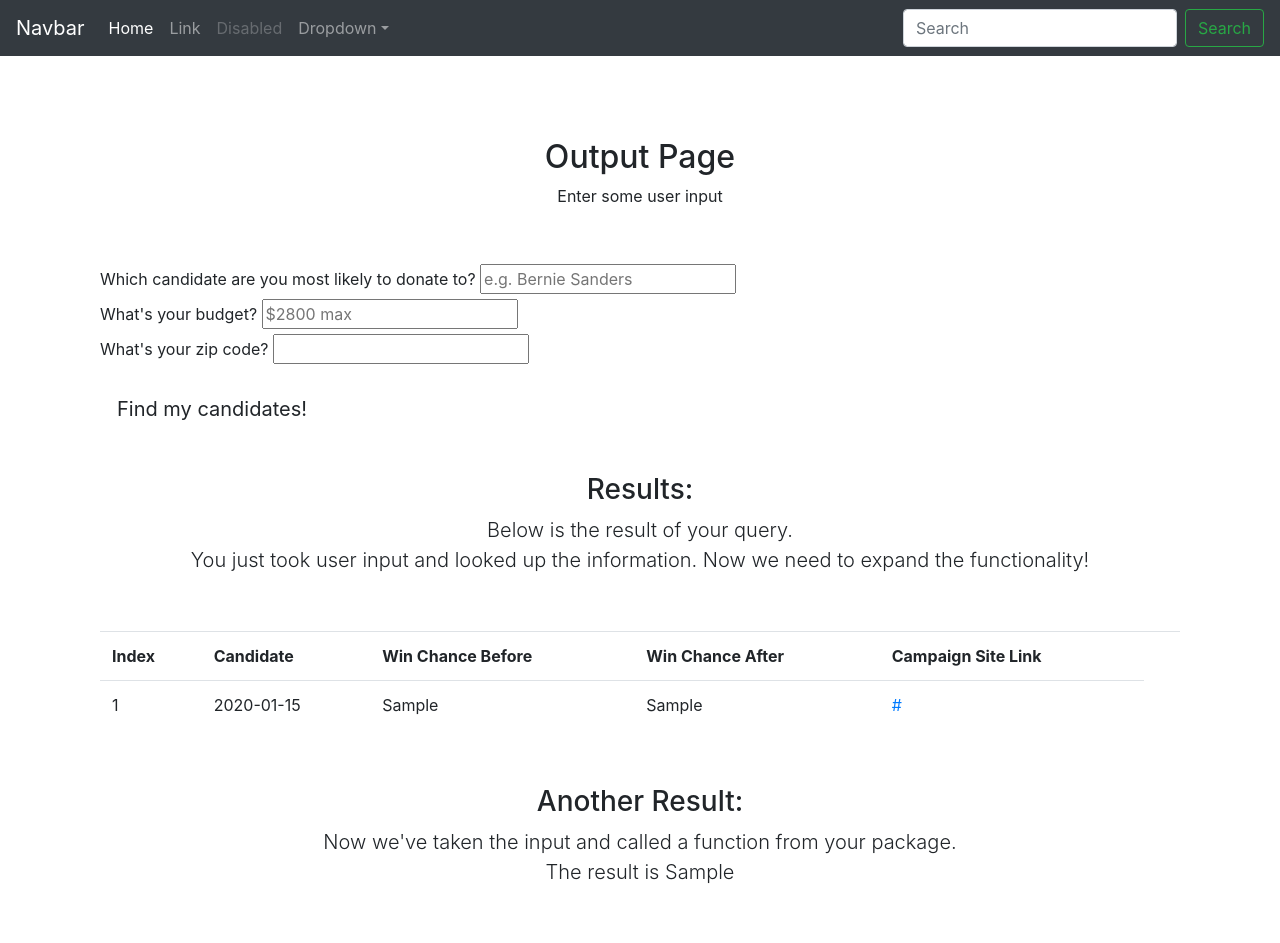
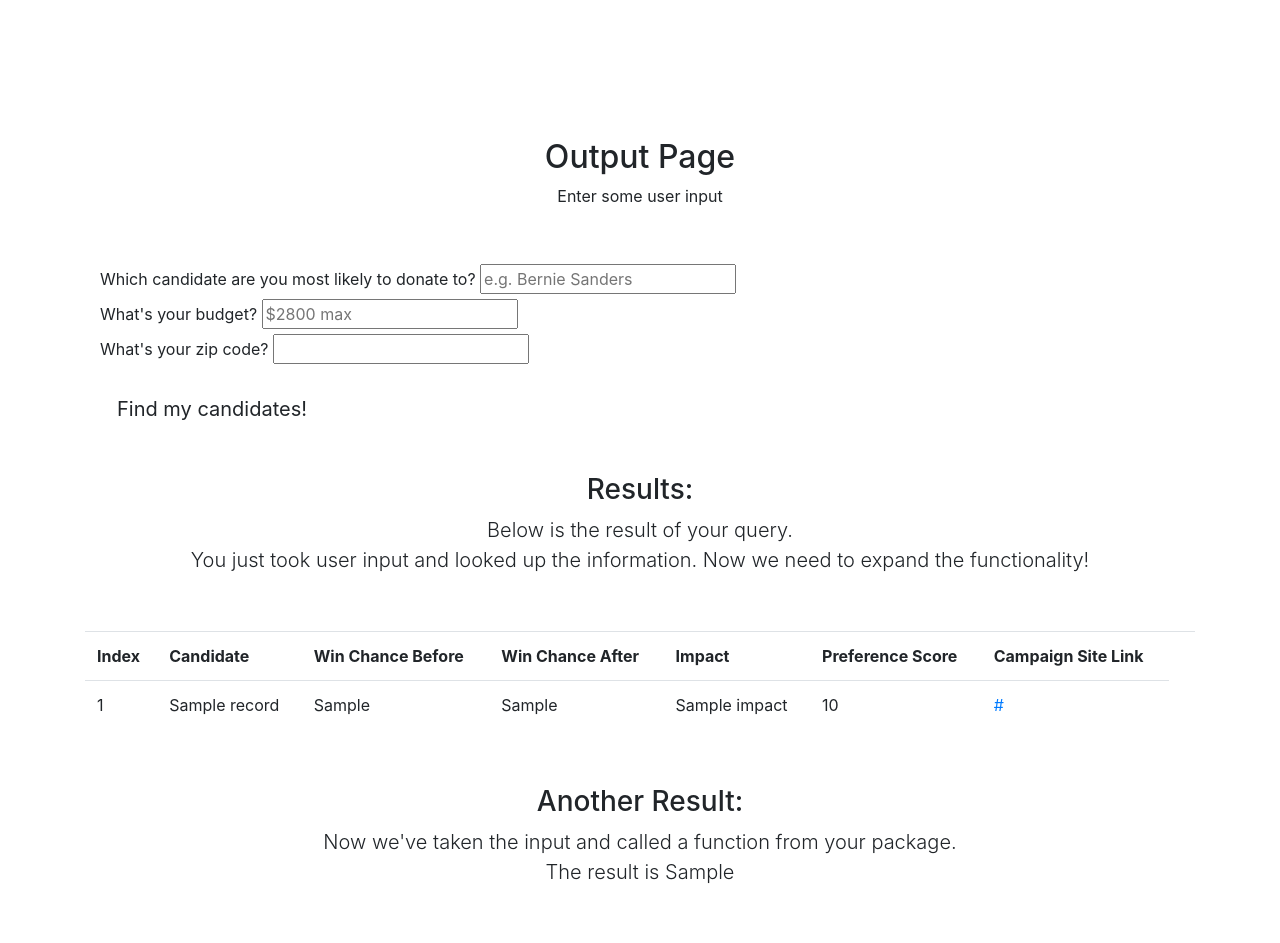
Before and after one commit to KavehShoorideh/GrassrootsDonor, a Flask app: template myflask/templates/output.html in a window 1280 px wide. Run offline with Flask 2, Linux system fonts and the light colour scheme; the template is opened without the code that fills it: most values are stand-ins (such as "Sample title", 1, 10 or a date in 2020); some libraries are stand-ins or nearby versions.

```diff
--- a/myflask/templates/output.html
+++ b/myflask/templates/output.html
@@ -20,38 +20,6 @@
 
 <body>
 
-<nav class="navbar navbar-expand-md navbar-dark bg-dark fixed-top">
-    <a class="navbar-brand" href="#">Navbar</a>
-    <button class="navbar-toggler" type="button" data-toggle="collapse" data-target="#navbarsExampleDefault" aria-controls="navbarsExampleDefault" aria-expanded="false" aria-label="Toggle navigation">
-        <span class="navbar-toggler-icon"></span>
-    </button>
-
-    <div class="collapse navbar-collapse" id="navbarsExampleDefault">
-        <ul class="navbar-nav mr-auto">
-            <li class="nav-item active">
-                <a class="nav-link" href="#">Home <span class="sr-only">(current)</span></a>
-            </li>
-            <li class="nav-item">
-                <a class="nav-link" href="#">Link</a>
-            </li>
-            <li class="nav-item">
-                <a class="nav-link disabled" href="#">Disabled</a>
-            </li>
-            <li class="nav-item dropdown">
-                <a class="nav-link dropdown-toggle" href="https://example.com" id="dropdown01" data-toggle="dropdown" aria-haspopup="true" aria-expanded="false">Dropdown</a>
-                <div class="dropdown-menu" aria-labelledby="dropdown01">
-                    <a class="dropdown-item" href="#">Action</a>
-                    <a class="dropdown-item" href="#">Another action</a>
-                    <a class="dropdown-item" href="#">Something else here</a>
-                </div>
-            </li>
-        </ul>
-        <form class="form-inline my-2 my-lg-0">
-            <input class="form-control mr-sm-2" type="text" placeholder="Search" aria-label="Search">
-            <button class="btn btn-outline-success my-2 my-sm-0" type="submit">Search</button>
-        </form>
-    </div>
-</nav>
 <br><br>
 <main class="container">
 
@@ -85,7 +53,7 @@
     <script src="https://code.jquery.com/jquery-1.10.2.min.js"></script>
     <script src="static/js/bootstrap.min.js"></script>
 
-  </div> <!-- /.container-->
+  </main> <!-- /.container-->
 
     <div class="container">
       <div class="starter-template">
@@ -94,9 +62,23 @@
       </div>
 
       <table class="table table-hover">
-      <tr><th>Index</th><th>Candidate</th><th>Win Chance Before</th><th>Win Chance After</th><th>Campaign Site Link<th></tr>
-      {% for candidate in recommendations %}
-      <tr><td>{{ candidate['index'] }}</td><td>{{ candidate['candidate']}}</td><td>{{ candidate['win_chance_before'] }}</td><td>{{ candidate['win_chance_after'] }}</td><td><a href={{ candidate['web_link'] }}>{{ candidate['web_link'] }}</a></td></tr>
+      <tr>
+          <th>Index</th>
+          <th>Candidate</th>
+          <th>Win Chance Before</th>
+          <th>Win Chance After</th>
+          <th>Impact</th>
+          <th>Preference Score</th>
+          <th>Campaign Site Link<th></tr>
+      {% for record in recommendations %}
+      <tr><td>{{ record['index'] }}</td>
+          <td>{{ record['name']}}</td>
+          <td>{{ record['win_chance_before'] }}</td>
+          <td>{{ record['win_chance_after'] }}</td>
+          <td>{{ record['impact'] }}</td>
+          <td>{{ record['pref_score'] }}</td>
+          <td><a href={{ record['web_link'] }}>{{ record['web_link'] }}</a></td>
+      </tr>
       {% endfor %}
       </table>
 
```
Also changed, not shown: myflask/pipeline.py (+27 -7 lines).
